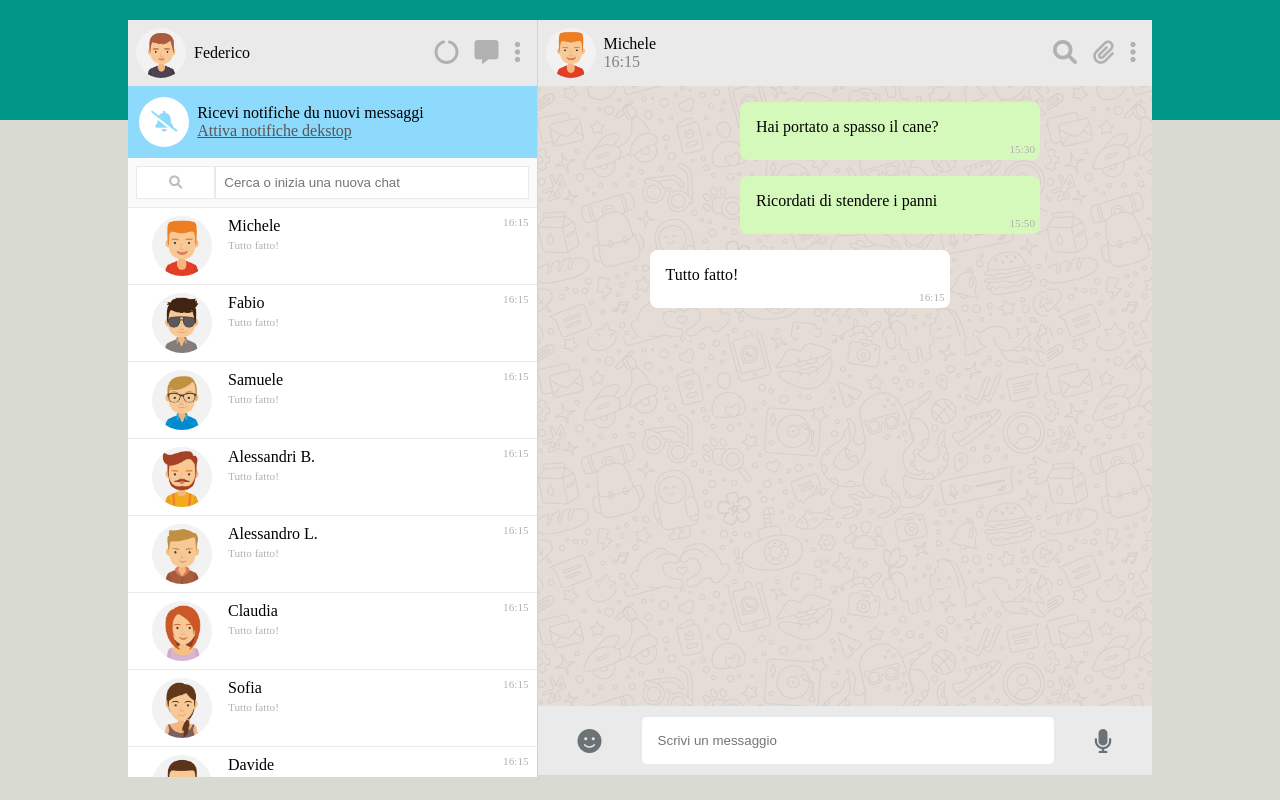
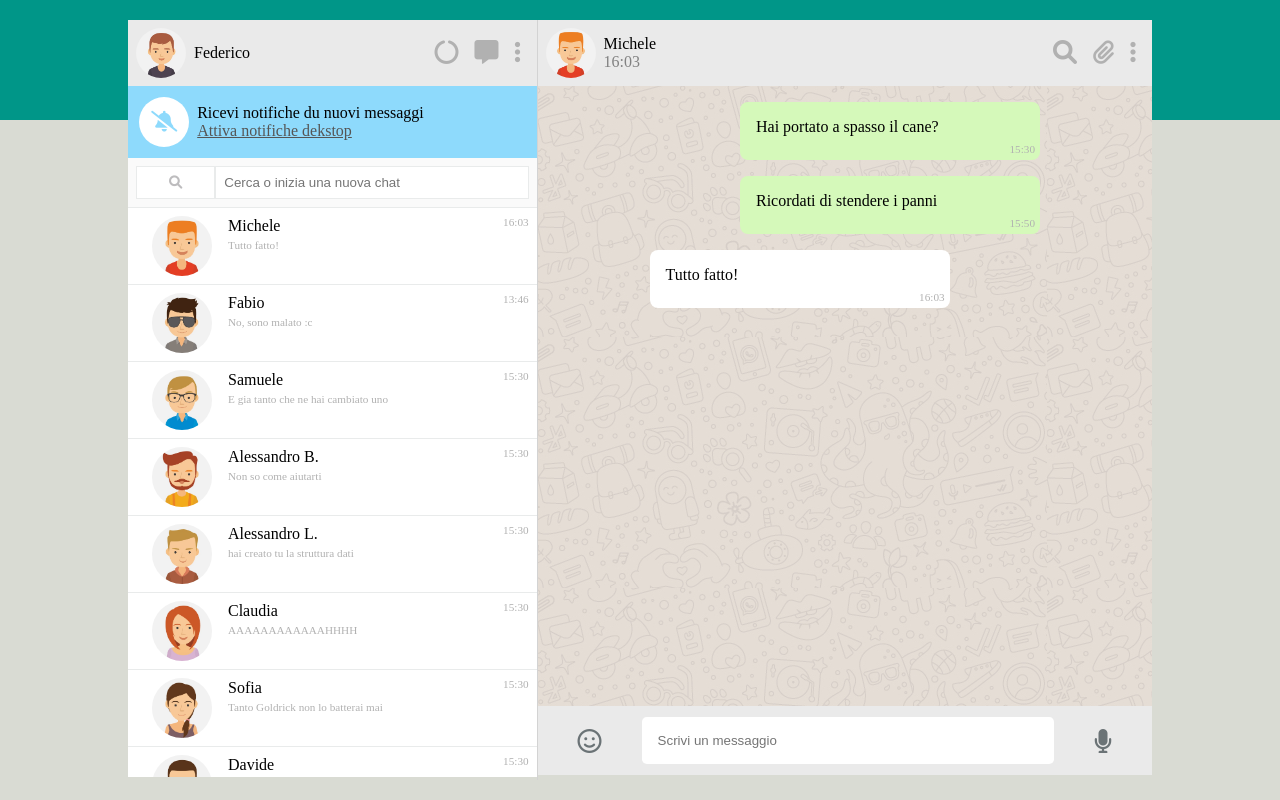
Before and after one commit to MuraFederico/vue-boolzapp, a plain HTML site: page index.html in a window 1280 px wide. Drawn offline with nearby package versions, Linux system fonts and the light colour scheme.

Commit message:
modifica dati e implemento invio messaggio, problema con la risposta

```diff
--- a/index.html
+++ b/index.html
@@ -105,6 +105,9 @@
                     </nav>
 
                     <div class="container-chat-log">
+                        <!-- <div v-if="activeChat === null">
+                            default
+                        </div> -->
                         <ul class="chat-log">
                             <li v-for="log in contacts[activeChat].chatLog" class="container-msg" :class="log.status == 'sent' ? 'sent' : 'recived'">
                                 <div class="msg">
@@ -118,8 +121,8 @@
                     </div>
 
                     <div class="container-msg-input">
-                        <button class="btn-emoji-selection"><i class="fa-solid fa-face-smile"></i></button>
-                        <input class="msg-input" type="text" placeholder="Scrivi un messaggio">
+                        <button class="btn-emoji-selection"><i class="far fa-smile"></i></button>
+                        <input v-model="newMsg.message" @keyUp.enter="sendMsg()" class="msg-input" type="text" placeholder="Scrivi un messaggio">
                         <button class="btn-vocal-msg"><i class="fa-solid fa-microphone"></i></button>
                     </div>
                 </section>
@@ -129,8 +132,8 @@
     </div>
 
 
+    <script src="https://unpkg.com/dayjs@1.8.21/dayjs.min.js"></script>
     <script src="https://cdn.jsdelivr.net/npm/vue@2/dist/vue.js"></script>
-    <script src="https://unpkg.com/dayjs@1.8.21/dayjs.min.js"></script>
     <script src="script.js"></script>
 </body>
 </html>
--- a/script.js
+++ b/script.js
@@ -5,6 +5,16 @@ var app = new Vue({
     data: {
         activeChat: 0,
         msgTime: '',
+        newMsg: {
+            date: '',
+            message: '',
+            status: 'sent'
+        },
+        replyMsg: {
+            date: dayjs(),
+            status: 'recived',
+            message: 'Ok',
+        },
         userData: {
           name: 'Federico',
           picture: 'img/avatar_7.jpg',
@@ -17,17 +27,17 @@ var app = new Vue({
               lastMsg: '',
               chatLog: [
                       {
-                      date: '10/01/2020 15:30:55',
+                      date: '2022-03-15T15:30:53',
                       message: 'Hai portato a spasso il cane?',
                       status: 'sent'
                       },
                       {
-                          date: '10/01/2020 15:50:00',
+                          date: '2022-03-15T15:50:53',
                           message: 'Ricordati di stendere i panni',
                           status: 'sent'
                       },
                       {
-                          date: '10/01/2020 16:15:22',
+                          date: '2022-03-15T16:03:53',
                           message: 'Tutto fatto!',
                           status: 'received'
                       }
@@ -40,18 +50,13 @@ var app = new Vue({
               lastMsg: '',
               chatLog: [
                 {
-                date: '10/01/2020 15:30:55',
-                message: 'Hai portato a spasso il cane?',
+                date: '2022-03-15T10:30:53',
+                message: 'Domenica vieni in montagna?',
                 status: 'sent'
                 },
                 {
-                    date: '10/01/2020 15:50:00',
-                    message: 'Ricordati di stendere i panni',
-                    status: 'sent'
-                },
-                {
-                    date: '10/01/2020 16:15:22',
-                    message: 'Tutto fatto!',
+                    date: '2022-03-15T13:46:53',
+                    message: 'No, sono malato :c',
                     status: 'received'
                 }
             ]
@@ -63,43 +68,38 @@ var app = new Vue({
               lastMsg: '',
               chatLog: [
                 {
-                date: '10/01/2020 15:30:55',
-                message: 'Hai portato a spasso il cane?',
+                date: '2022-03-15T15:30:53',
+                message: 'Sto gia iniziando a finire le idee',
                 status: 'sent'
                 },
                 {
-                    date: '10/01/2020 15:50:00',
-                    message: 'Ricordati di stendere i panni',
-                    status: 'sent'
+                    date: '2022-03-15T15:30:53',
+                    message: 'Guarda conoscnedoti...',
+                    status: 'recived'
                 },
                 {
-                    date: '10/01/2020 16:15:22',
-                    message: 'Tutto fatto!',
-                    status: 'received'
+                    date: '2022-03-15T15:30:53',
+                    message: 'E gia tanto che ne hai cambiato uno',
+                    status: 'recived'
                 }
             ]
             },
             {
-              name: 'Alessandri B.',
+              name: 'Alessandro B.',
               picture: 'img/avatar_4.jpg',
               lastAccess: '',
               lastMsg: '',
               chatLog: [
                 {
-                date: '10/01/2020 15:30:55',
-                message: 'Hai portato a spasso il cane?',
+                date: '2022-03-15T15:30:53',
+                message: 'Aiuto.',
                 status: 'sent'
                 },
                 {
-                    date: '10/01/2020 15:50:00',
-                    message: 'Ricordati di stendere i panni',
-                    status: 'sent'
+                    date: '2022-03-15T15:30:53',
+                    message: 'Non so come aiutarti',
+                    status: 'recived'
                 },
-                {
-                    date: '10/01/2020 16:15:22',
-                    message: 'Tutto fatto!',
-                    status: 'received'
-                }
             ]
             },
             {
@@ -109,20 +109,25 @@ var app = new Vue({
               lastMsg: '',
               chatLog: [
                 {
-                date: '10/01/2020 15:30:55',
-                message: 'Hai portato a spasso il cane?',
+                date: '2022-03-15T15:30:53',
+                message: 'Ma quanti siete',
                 status: 'sent'
                 },
                 {
-                    date: '10/01/2020 15:50:00',
-                    message: 'Ricordati di stendere i panni',
-                    status: 'sent'
+                    date: '2022-03-15T15:30:53',
+                    message: 'Se intendi quanti Alessandi allora siamo 2',
+                    status: 'recived'
                 },
                 {
-                    date: '10/01/2020 16:15:22',
-                    message: 'Tutto fatto!',
+                    date: '2022-03-15T15:30:53',
+                    message: 'Se intendi i contatti dovresti saperlo tu...',
                     status: 'received'
-                }
+                },
+                {
+                    date: '2022-03-15T15:30:53',
+                    message: 'hai creato tu la struttura dati',
+                    status: 'recived'
+                },
             ]
             },
             {
@@ -132,20 +137,25 @@ var app = new Vue({
               lastMsg: '',
               chatLog: [
                 {
-                date: '10/01/2020 15:30:55',
-                message: 'Hai portato a spasso il cane?',
-                status: 'sent'
+                date: '2022-03-15T15:30:53',
+                message: 'Ma sbaglio o non stai piu cambiando gli orari di invio?',
+                status: 'recived'
                 },
                 {
-                    date: '10/01/2020 15:50:00',
-                    message: 'Ricordati di stendere i panni',
+                    date: '2022-03-15T15:30:53',
+                    message: 'Ti prego stai zitta',
                     status: 'sent'
                 },
                 {
-                    date: '10/01/2020 16:15:22',
-                    message: 'Tutto fatto!',
-                    status: 'received'
-                }
+                    date: '2022-03-15T15:30:53',
+                    message: "Sai gia che dovrai cambiarle comunque perche' ti serviranno come key del v-for, vero?",
+                    status: 'recived'
+                },
+                {
+                    date: '2022-03-15T15:30:53',
+                    message: 'AAAAAAAAAAAAHHHH',
+                    status: 'sent'
+                },
             ]
             },
             {
@@ -155,20 +165,20 @@ var app = new Vue({
               lastMsg: '',
               chatLog: [
                 {
-                date: '10/01/2020 15:30:55',
-                message: 'Hai portato a spasso il cane?',
+                date: '2022-03-15T15:30:53',
+                message: 'Sofia, Claudia mi bullizza, dille qualcosa',
                 status: 'sent'
                 },
                 {
-                    date: '10/01/2020 15:50:00',
-                    message: 'Ricordati di stendere i panni',
-                    status: 'sent'
+                    date: '2022-03-15T15:30:53',
+                    message: 'Veditela da solo io sto giocando a Elden Ring',
+                    status: 'received'
                 },
                 {
-                    date: '10/01/2020 16:15:22',
-                    message: 'Tutto fatto!',
-                    status: 'received'
-                }
+                    date: '2022-03-15T15:30:53',
+                    message: 'Tanto Goldrick non lo batterai mai',
+                    status: 'sent'
+                    }
             ]
             },
             {
@@ -178,19 +188,19 @@ var app = new Vue({
               lastMsg: '',
               chatLog: [
                 {
-                date: '10/01/2020 15:30:55',
-                message: 'Hai portato a spasso il cane?',
+                date: '2022-03-15T15:30:53',
+                message: "Ti voglio bene, sai perche'?",
                 status: 'sent'
                 },
                 {
-                    date: '10/01/2020 15:50:00',
-                    message: 'Ricordati di stendere i panni',
-                    status: 'sent'
+                    date: '2022-03-15T15:30:53',
+                    message: 'No',
+                    status: 'recived'
                 },
                 {
-                    date: '10/01/2020 16:15:22',
-                    message: 'Tutto fatto!',
-                    status: 'received'
+                    date: '2022-03-15T15:30:53',
+                    message: "Perche' sei l'ultimo",
+                    status: 'sent'
                 }
             ]
             },
@@ -201,7 +211,7 @@ var app = new Vue({
             this.activeChat = index;
         },
         getSentTime(log) {
-            return dayjs(log.date, "DD/MM/YYYY HH:mm:ss").format("HH:mm")
+            return dayjs(log.date).format("HH:mm")
         },
         getLastAccess() {
             this.contacts.forEach(contact => {
@@ -213,10 +223,20 @@ var app = new Vue({
             this.contacts.forEach(contact => {
                 contact.lastMsg = contact.chatLog[contact.chatLog.length - 1].message;
             });
+        },
+        sendMsg() {
+            this.newMsg.date = dayjs();
+            this.contacts[this.activeChat].chatLog.push({...this.newMsg});
+            this.newMsg.message = '';
+            setTimeout(this.contacts[this.activeChat].chatLog.push({...this.replyMsg}), 20000);
         }
     },
     created() {
         this.getLastAccess();
         this.getLastMsg();
+    },
+    updated() {
+        this.getLastAccess();
+        this.getLastMsg();
     }
   })
```
